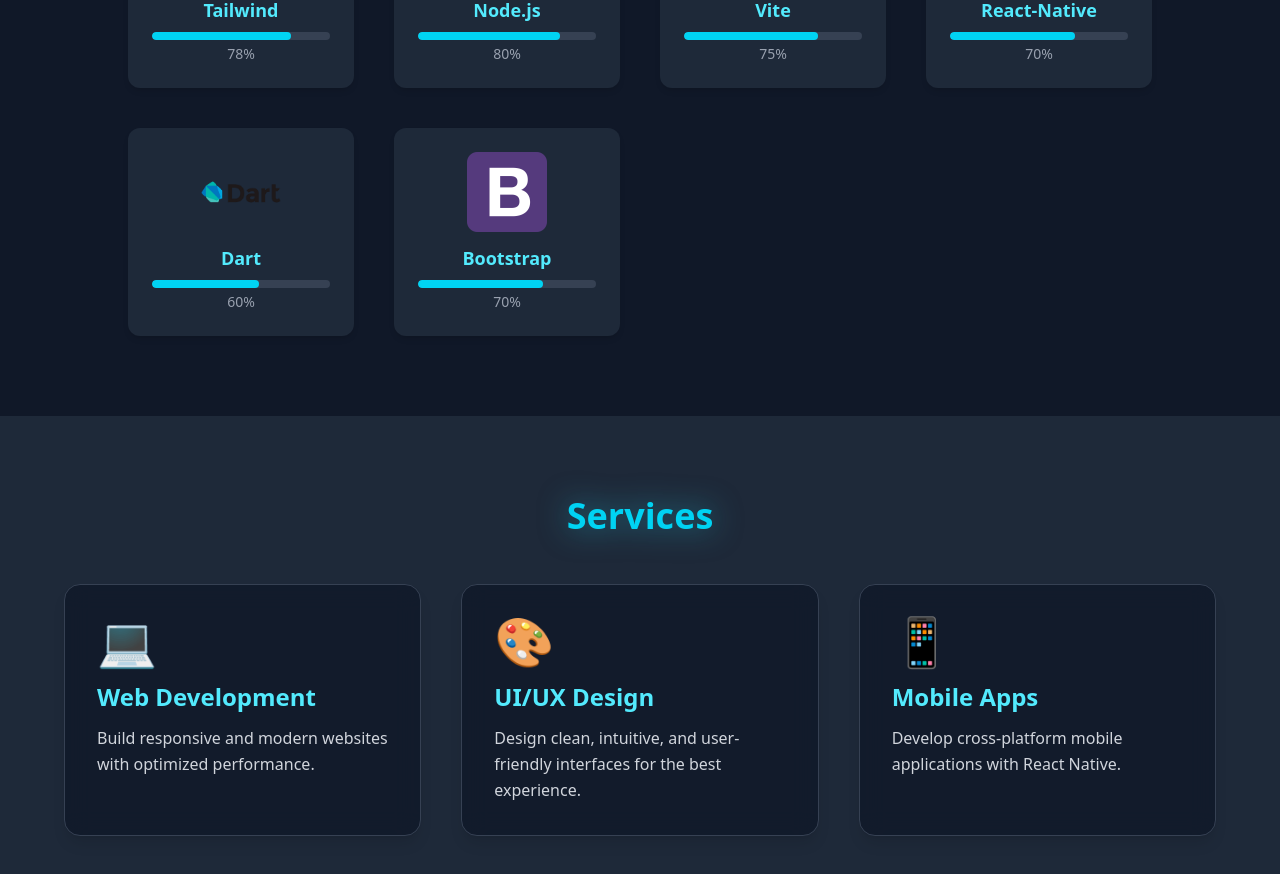
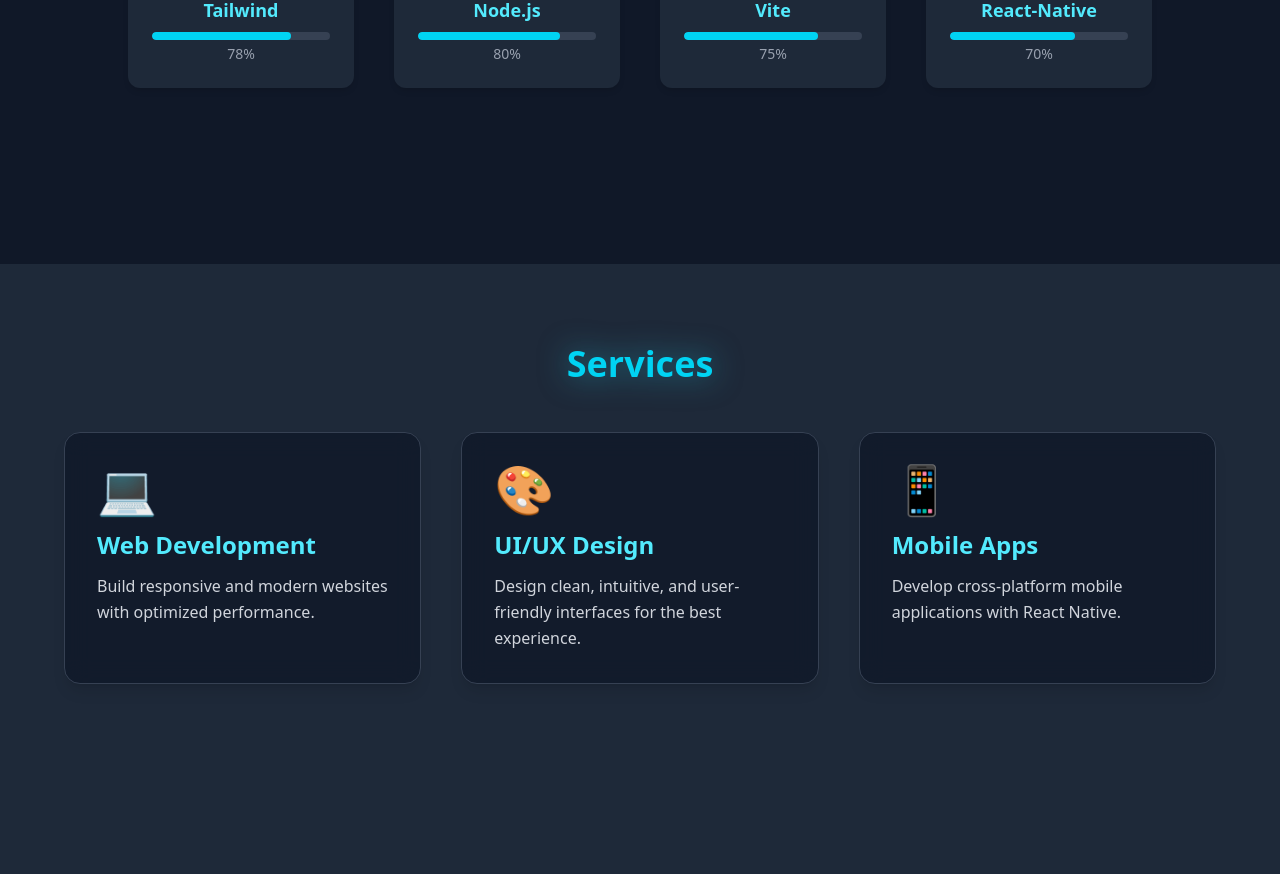
Before and after one commit to reezganteng1116-cyber/My_Profile, a React (Vite) app: page / in a window 1280 px wide. Shown: the part 1400-2274 px from the top of the page. Built offline with nearby package versions, Linux system fonts and the light colour scheme.

Commit message:
delete something

```diff
--- a/src/components/Skills.jsx
+++ b/src/components/Skills.jsx
@@ -27,9 +27,7 @@
     { name: "Tailwind", img: "images/Icon_Tailwind.png" },
     { name: "Node.js", img: "/images/Icon_NodeJS.png" },
     { name: "Vite", img: "/images/Icon_Vite.png" },
-    { name: "React-Native", img: "/images/Icon_ReactNative.png" },
-    { name: "Dart", img: "/images/Icon_Dart.png" },
-    { name: "Bootstrap", img: "/images/Icon_Bootstrap.png" },
+    { name: "React-Native", img: "/images/Icon_ReactNative.png" }
   ];
 
   return (
```
